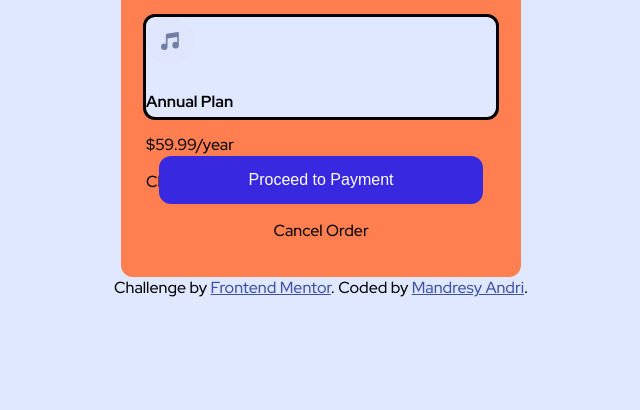
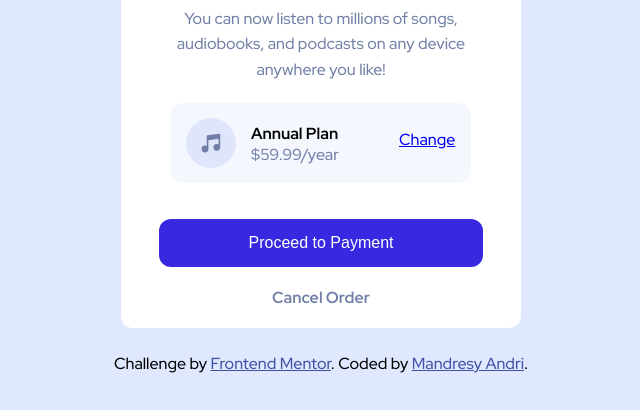
Before and after one commit to mandresyandri/order-summary-component, a plain HTML site: page index.html in a window 1280 px wide. Shown: the part 390-800 px from the top of the page, without its empty margins (319-959 px from the left). Drawn offline with Linux system fonts and the light colour scheme.

Commit message:
Done but I have to deal with the size

```diff
--- a/index.html
+++ b/index.html
@@ -28,18 +28,21 @@
       </div>
 
       <div class="box-display-price">
-      <img src="/images/icon-music.svg" style="width:auto">
-      <h4>Annual Plan</h4>
-      <p>$59.99/year</p>
-
-
-      Change
+      <img src="/images/icon-music.svg" class="box-svg">
+      <!-- <div class="title-4"><h4>Annual Plan</h4></div> -->
+      <!-- <div class="a-link"><a href="#">Change</a></div>
+      <div class="product-price">$59.99/year</div> -->
+      <ul>
+        <li class="title-4">Annual Plan</li>
+        <li class="product-price">$59.99/year</li>
+      </ul>
+      <a href="#" class="a-link">Change</a>
       </div>
 
-      <!-- <div class="bottom-element"> -->
+      <div class="bottom-element">
       <button>Proceed to Payment</button>
-      <p>Cancel Order</p>
-      <!-- </div> -->
+      <a href="#" class="cancel">Cancel Order</a>
+      </div>
     </div>
 
   </div>
--- a/style.css
+++ b/style.css
@@ -35,6 +35,8 @@ img {
     flex-direction: column;
     align-items: center;
     width: 400px;
+    margin-top: 7%;
+    margin-bottom: 2%;
 }
 
 /* Ok for top content */
@@ -49,7 +51,7 @@ img {
     border-bottom-left-radius: 12px;
     border-bottom-right-radius: 12px;
     /* border-style: solid; */
-    background-color: coral;
+    background-color: white;
     display: flex;
     padding: 20px;
     flex-direction: column;
@@ -57,7 +59,12 @@ img {
     justify-content: center;
 }
 
+h1 {
+    color: hsl(223, 47%, 23%);
+}
+
 .paragraph {
+    color: hsl(224, 23%, 55%);
     line-height: 1.6em;
     justify-content: center;
     text-align: center;
@@ -67,15 +74,48 @@ img {
     font-size: 1em;
 }
 
+
 .box-display-price {
-    background-color: hsl(225, 100%, 94%);
+    background-color: hsl(225, 100%, 98%);
     border-radius: 12px;
-    align-items: center;
+    display: flex;
+    flex-direction: row;
     width: 50%;
-    border: solid;
-    width: 350px;
-    height: 100px;
+    width: 300px;
+    height: 80px;
     margin-bottom: 10%;
+}
+/* .a-link{
+    margin-left: ;
+} */
+
+.box-svg {
+    padding: 15px;
+    height: 50px;
+    width: 50px;
+}
+
+ul {
+    list-style: none;
+    margin-top: 20px;
+    margin-left: -40px;
+}
+
+.title-4 {
+    font-weight: bold;
+}
+
+.product-price {
+    color: hsl(224, 23%, 55%);
+}
+
+.a-link{
+    margin-top: 26px;
+    margin-left: 60px;
+}
+
+a.a-link:hover {
+    text-decoration: none;
 }
 
 button {
@@ -92,13 +132,28 @@ button {
     box-shadow: 2%;
 }
 
+
+button:hover {
+    background-color: #726bee;
+}
+
 .bottom-element {
-    background-color: red;
-    border-style: solid;
     display: flex;
     flex-direction: column;
     align-items: center;
-    /* justify-content: center; */
+    width: 100%;
+}
+
+.cancel {
+    margin-top: 20px;
+    color: hsl(224, 23%, 55%);
+    text-decoration: none;
+    font-weight: bold;
+}
+
+.cancel:hover {
+    color: hsl(223, 47%, 23%);
+    font-weight: bold;
 }
 
 /* Mobile responsive  */
```
Also changed, not shown: 1 other file.
